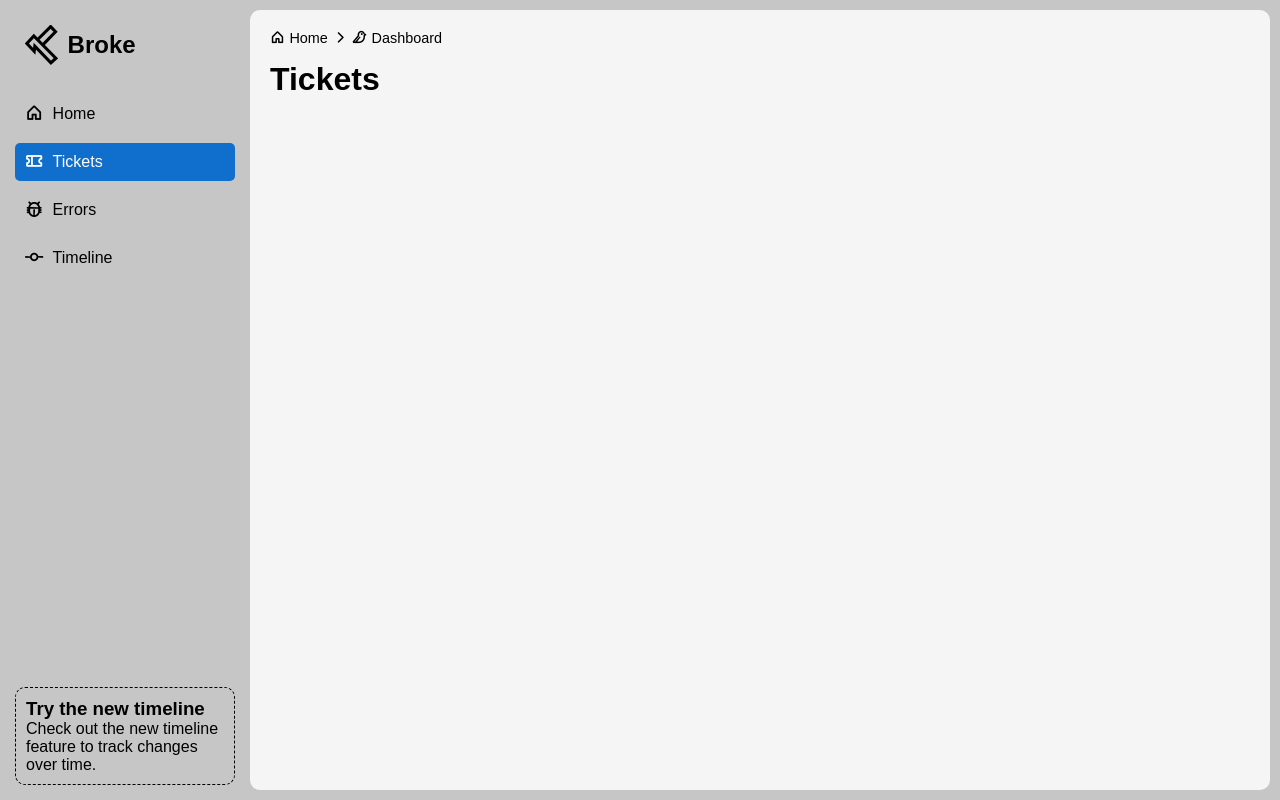
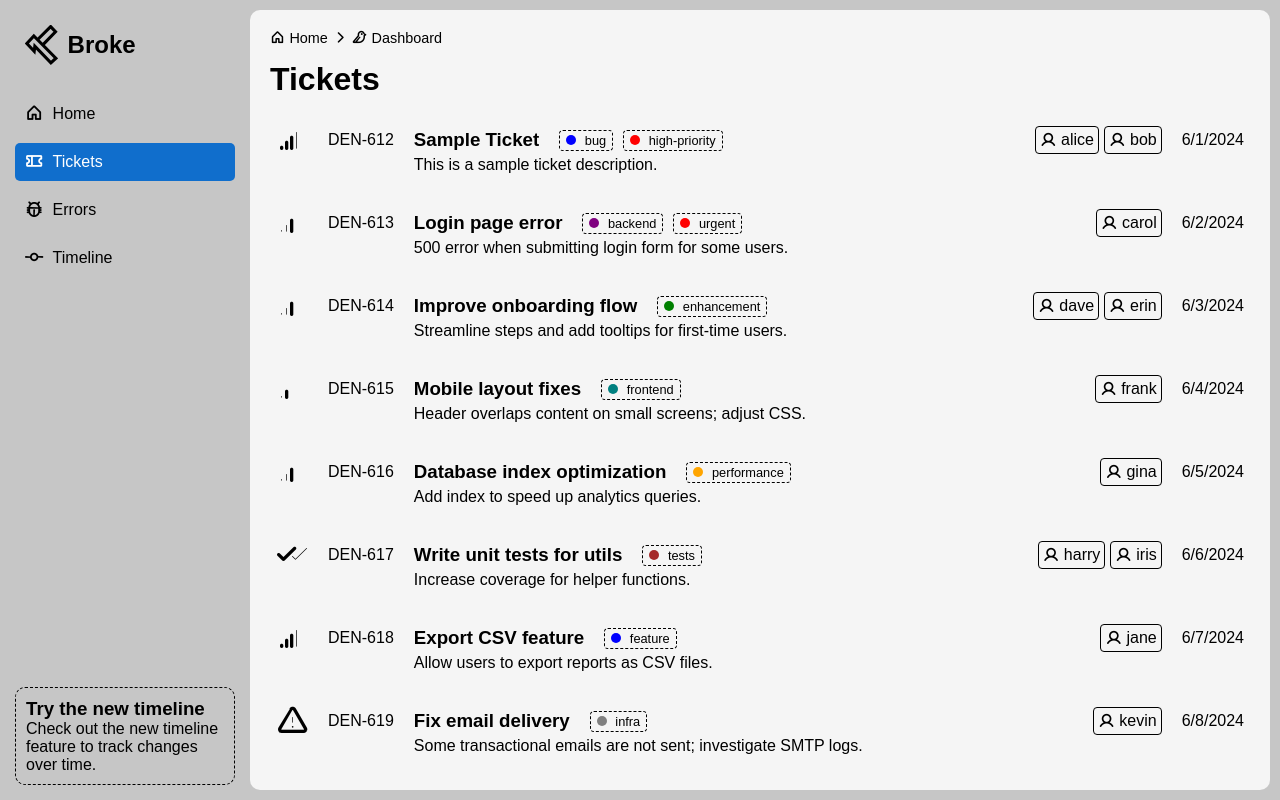
Before and after one commit to valteryde/broke, a Flask app: template server/templates/tickets.jinja2 in a window 1280 px wide. Run offline with Flask 2, Linux system fonts and the light colour scheme; the template is opened without the code that fills it, so the values that code supplies are empty; some libraries are stand-ins or nearby versions; some web fonts are replaced.

Commit message:
Added simple list module made in js/css

```diff
--- /dev/null
+++ b/server/static/css/lists.css
@@ -0,0 +1,102 @@
+
+.list-container, .list-container * {
+    /* outline: 1px solid turquoise; */
+}
+
+.list-container {
+    width:100%;
+    display:flex;
+    flex-direction: column;
+    margin-top:20px;
+    gap:5px;
+}
+
+.list-element {
+    width: 100%;
+    display:flex;
+    flex-direction: column;
+    margin-bottom:10px;
+    border-radius:4px;
+    padding:5px;
+    border: solid 1px transparent;
+}
+
+.list-element:hover{
+    border: dashed 1px black;
+    cursor: pointer;
+}
+
+.list-element-inner {
+    display: flex;
+    align-items: center;
+    gap: 10px;
+    gap:20px;
+    position: relative;
+    margin-bottom: 1.5rem;
+}
+
+.list-element-text {
+    display:flex;
+    flex-direction: column;
+}
+
+.list-element-icon {
+    font-size: 2rem;
+}
+
+.list-element-id {
+    /* font-weight: bold; */
+}
+
+.list-element-icons {
+    margin-left: auto;
+    display: flex;
+    gap: 10px;
+}
+
+.list-labels {
+    display: flex;
+    gap: 5px;
+    flex-direction: row;
+}
+
+.list-label {
+    display: inline-block;
+    padding: 2px 6px;
+    border-radius: 4px;
+    font-size: 0.8rem;
+    color: black;
+    margin-right: 5px;
+    border: dashed 1px black;
+    max-width: 300px;
+    overflow: hidden;
+    text-overflow: ellipsis;
+    white-space: nowrap;
+}
+
+.list-label-circle {
+    width: 10px;
+    height: 10px;
+    border-radius: 50%;
+    display: inline-block;
+    margin-right: 5px;
+}
+
+.list-assignees {
+    margin-left: auto;
+    display: flex;
+    align-items: center;
+    gap: 5px;
+}
+
+.list-assignee {
+    width: fit-content;
+    border-radius:4px;
+    object-fit: cover;
+    padding:4px;
+    display:flex;
+    flex-direction: row;
+    align-items: center;
+    gap: 5px;
+    border: solid 1px black;
+}
--- /dev/null
+++ b/server/static/js/lists.js
@@ -0,0 +1,57 @@
+
+/*
+
+ */
+class List {
+    constructor(containerId) {
+        this.container = document.getElementById(containerId);
+        this.container.classList.add('list-container');
+        this.elements = [];
+    }
+
+    add(element) {
+        this.elements.push(element);
+        this.render();
+    }
+
+    render() {
+        this.container.innerHTML = '';
+
+
+        this.elements.forEach(element => {
+            const inner = document.createElement('div');
+            inner.className = 'list-element-inner';
+
+            if (element.createdAt) {
+                var date = new Date(element.createdAt);
+                var dateString = date.toLocaleDateString();
+            } else {
+                var dateString = '';
+            }
+
+            inner.innerHTML = `
+                <i class="ph ${element.icon} list-element-icon"></i>
+                <span class="list-element-id">${element.id}</span>
+                <span class="list-element-text">
+                    <h3>${element.title}</h3>
+                    <p style="position:absolute;top:2rem;">${element.description}</p>
+                </span>
+                <span class="list-labels">
+                    ${element.labels.map(label => `<span class="list-label"> <span class="list-label-circle" style="background-color: ${label.color}"></span> ${label.text}  </span>`).join('')}
+                </span>
+                <span class="list-assignees">
+                    ${element.assignees.map(assignee => `<span class="list-assignee"> <i class="ph ph-user"></i>  ${assignee}</span>`).join('')}
+                </span>
+                <span class="list-date">
+                    ${dateString}
+                </span>
+            `;
+
+            const elDiv = document.createElement('div');
+            elDiv.className = 'list-element';
+            elDiv.appendChild(inner);
+
+            this.container.appendChild(elDiv);
+        });
+    }
+}
--- a/server/templates/tickets.jinja2
+++ b/server/templates/tickets.jinja2
@@ -2,11 +2,117 @@
 
 {% block head %}
     <link rel="stylesheet" href="{{ url_for('static', filename='css/board.css') }}">
+    <link rel="stylesheet" href="{{ url_for('static', filename='css/lists.css') }}">
 {% endblock %}
 
 {% block content %}
 
 <h1>Tickets</h1>
 
+<div id="ticket-list">
+
+
+</div>
+
+
+
 
 {% endblock %}
+
+
+{% block scripts %}
+
+    <script src="{{ url_for('static', filename='js/lists.js') }}"></script>
+
+    <script>
+        document.addEventListener('DOMContentLoaded', () => {
+            const ticketList = new List('ticket-list');
+
+            const tickets = [
+                {
+                    id: 'DEN-612',
+                    title: 'Sample Ticket',
+                    description: 'This is a sample ticket description.',
+                    icon: 'ph-cell-signal-high',
+                    status: 'Open',
+                    labels: [{text: 'bug', color: 'blue'}, {text: 'high-priority', color: 'red'}],
+                    assignees: ['alice', 'bob'],
+                    createdAt: '2024-06-01'
+                },
+                {
+                    id: 'DEN-613',
+                    title: 'Login page error',
+                    description: '500 error when submitting login form for some users.',
+                    icon: 'ph-cell-signal-medium',
+                    status: 'In Progress',
+                    labels: [{text: 'backend', color: 'purple'}, {text: 'urgent', color: 'red'}],
+                    assignees: ['carol'],
+                    createdAt: '2024-06-02'
+                },
+                {
+                    id: 'DEN-614',
+                    title: 'Improve onboarding flow',
+                    description: 'Streamline steps and add tooltips for first-time users.',
+                    icon: 'ph-cell-signal-medium',
+                    status: 'Review',
+                    labels: [{text: 'enhancement', color: 'green'}],
+                    assignees: ['dave', 'erin'],
+                    createdAt: '2024-06-03'
+                },
+                {
+                    id: 'DEN-615',
+                    title: 'Mobile layout fixes',
+                    description: 'Header overlaps content on small screens; adjust CSS.',
+                    icon: 'ph-cell-signal-low',
+                    status: 'Open',
+                    labels: [{text: 'frontend', color: 'teal'}],
+                    assignees: ['frank'],
+                    createdAt: '2024-06-04'
+                },
+                {
+                    id: 'DEN-616',
+                    title: 'Database index optimization',
+                    description: 'Add index to speed up analytics queries.',
+                    icon: 'ph-cell-signal-medium',
+                    status: 'In Progress',
+                    labels: [{text: 'performance', color: 'orange'}],
+                    assignees: ['gina'],
+                    createdAt: '2024-06-05'
+                },
+                {
+                    id: 'DEN-617',
+                    title: 'Write unit tests for utils',
+                    description: 'Increase coverage for helper functions.',
+                    icon: 'ph-checks',
+                    status: 'Open',
+                    labels: [{text: 'tests', color: 'brown'}],
+                    assignees: ['harry', 'iris'],
+                    createdAt: '2024-06-06'
+                },
+                {
+                    id: 'DEN-618',
+                    title: 'Export CSV feature',
+                    description: 'Allow users to export reports as CSV files.',
+                    icon: 'ph-cell-signal-high',
+                    status: 'Review',
+                    labels: [{text: 'feature', color: 'blue'}],
+                    assignees: ['jane'],
+                    createdAt: '2024-06-07'
+                },
+                {
+                    id: 'DEN-619',
+                    title: 'Fix email delivery',
+                    description: 'Some transactional emails are not sent; investigate SMTP logs.',
+                    icon: 'ph-warning',
+                    status: 'Closed',
+                    labels: [{text: 'infra', color: 'gray'}],
+                    assignees: ['kevin'],
+                    createdAt: '2024-06-08'
+                }
+            ];
+
+            tickets.forEach(ticket => ticketList.add(ticket));
+        });
+    </script>
+
+{% endblock %}
```
